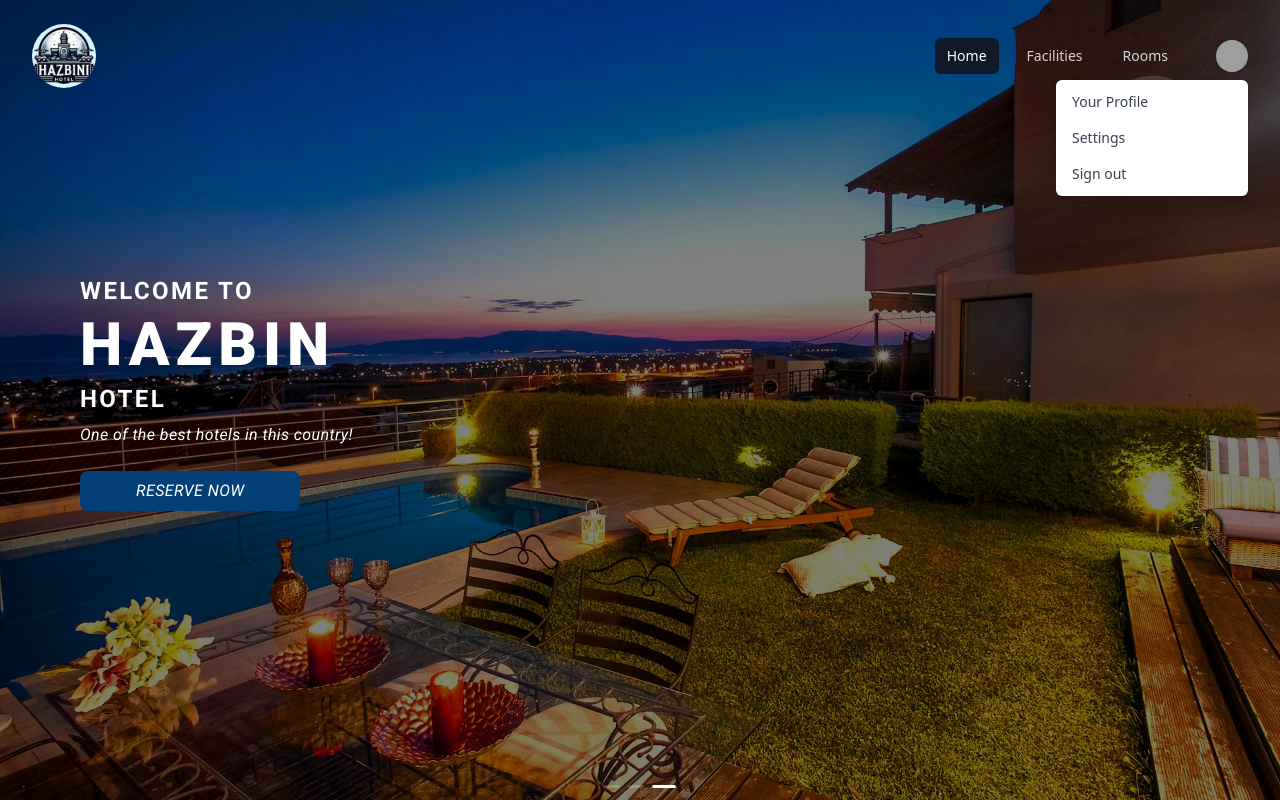
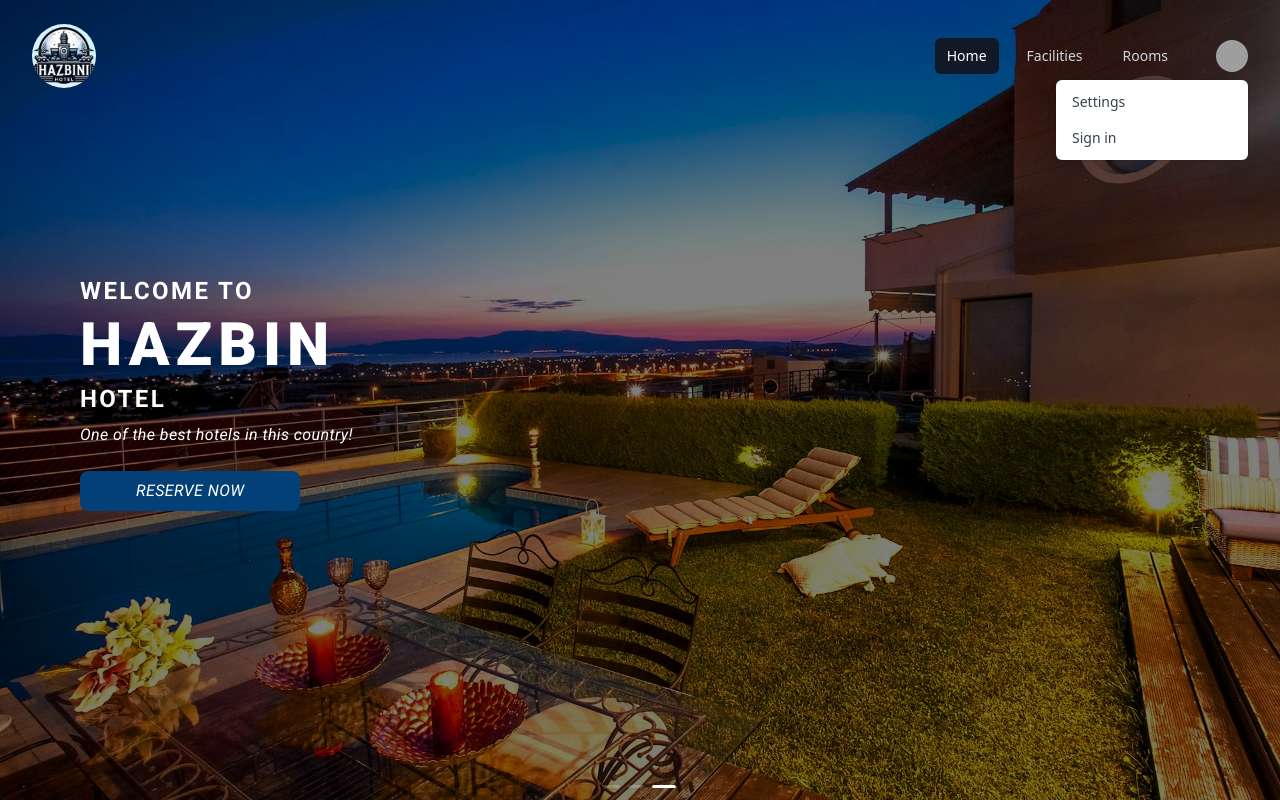
Before and after one commit to MarlonMQ/MarlonMQ-fullstack-hotel-project-MLIR, a React (Vite) app in the folder code/Client/: page / in a window 1280 px wide. Both pictures are taken after a click on the button "Open user menu". Shown: the top 800 px of the page. Built offline with nearby package versions, Linux system fonts and the light colour scheme; grey boxes are pictures that could not be loaded; a web font is replaced by a local one.

Commit message:
Manejo de roles hecho

```diff
--- a/code/Client/src/App.jsx
+++ b/code/Client/src/App.jsx
@@ -1,9 +1,10 @@
+// src/App.jsx
 import React from 'react';
 import { BrowserRouter as Router, Routes, Route } from 'react-router-dom';
 import AuthProvider from './components/loginComponents/AuthContext.jsx';
 import NavBar from './components/NavBar.jsx';
-import { CarouselComponent } from './components/Carousel.jsx'
-import {Footer} from './components/Footer.jsx';
+import { CarouselComponent } from './components/Carousel.jsx';
+import { Footer } from './components/Footer.jsx';
 
 import HomePage from './pages/HomePage';
 import LoginPage from './pages/LoginPage';
@@ -11,6 +12,7 @@ import SignUpPage from './pages/SignUpPage';
 import Facilities from './pages/Facilities';
 import RoomsPage from './pages/RoomsPage';
 import DashboardLayout from './LayOut/DashboardLayout.jsx';
+import ProtectedRoute from './components/loginComponents/ProtectedRoute.jsx';
 
 function App() {
   const images = {
@@ -37,7 +39,9 @@ function App() {
           <Route path="/signup" element={<SignUpPage />} />
           <Route path="/facilities" element={<Facilities />} />
           <Route path="/rooms" element={<RoomsPage />} />
-          <Route path="dashBoard" element={<DashboardLayout />} />
+          <Route element={<ProtectedRoute />}>
+            <Route path="/dashboard" element={<DashboardLayout />} />
+          </Route>
         </Routes>
         <Footer />
       </AuthProvider>
--- a/code/Client/src/components/NavBar.jsx
+++ b/code/Client/src/components/NavBar.jsx
@@ -17,7 +17,7 @@ function classNames(...classes) {
 }
 
 function NavBar() {
-  const {rol} = useContext(AuthContext);
+  const {token, rol, logout} = useContext(AuthContext);
 
   return (
     <Disclosure as="nav" className="bg-transparent absolute z-10 w-full">
@@ -75,6 +75,18 @@ function NavBar() {
                         {item.name}
                       </a>
                     ))}
+
+                    {rol === 'admin' && (
+                      <a
+                        href="/dashboard"  // Make sure the link is correct
+                        className={classNames(
+                          'text-gray-300 hover:bg-gray-700 hover:text-white',
+                          'rounded-md px-3 py-2 text-sm font-medium',
+                        )}
+                      >
+                        Dashboard
+                      </a>
+                    )}
                   </div>
 
                 </div>
@@ -108,16 +120,8 @@ function NavBar() {
                         leaveTo="transform opacity-0 scale-95"
                     >
                     <Menu.Items className="absolute right-0 z-10 mt-2 w-48 origin-top-right rounded-md bg-white py-1 shadow-lg ring-1 ring-black ring-opacity-5 focus:outline-none">
-                      <Menu.Item>
-                        {({ active }) => (
-                          <a
-                            href="#"
-                            className={classNames(active ? 'bg-gray-100' : '', 'block px-4 py-2 text-sm text-gray-700')}
-                          >
-                            Your Profile
-                          </a>
-                        )}
-                      </Menu.Item>
+
+
                       <Menu.Item>
                         {({ active }) => (
                           <a
@@ -128,30 +132,36 @@ function NavBar() {
                           </a>
                         )}
                       </Menu.Item>
+
+
+                      {token === null ? (
+                        <Menu.Item>
+                          {({ active }) => (
+                            <Link
+                              to="/login"
+                              className={classNames(active ? 'bg-gray-100' : '', 'block px-4 py-2 text-sm text-gray-700')}
+                            >
+                              Sign in
+                            </Link>
+                          )}
+                        </Menu.Item>
+
+
+
+                      ) : (
                         <Menu.Item>
                           {({ active }) => (
                             <a
                               href="#"
+                              onClick={logout}
                               className={classNames(active ? 'bg-gray-100' : '', 'block px-4 py-2 text-sm text-gray-700')}
                             >
                               Sign out
                             </a>
                           )}
                         </Menu.Item>
+                      )}
 
-
-                      {/* {rol === 'admin' && (
-                      <Menu.Item>
-                        {({ active }) => (
-                          <a
-                            href="/dashboard"  // Make sure the link is correct
-                            className={classNames(active ? 'bg-gray-100' : '', 'block px-4 py-2 text-sm text-gray-700')}
-                          >
-                            Dashboard
-                          </a>
-                        )}
-                      </Menu.Item>
-                    )} */}
 
                     </Menu.Items>
                   </Transition>
@@ -182,6 +192,19 @@ function NavBar() {
                 </Disclosure.Button>
               ))}
 
+              {rol === 'admin' && (
+                <Disclosure.Button
+                  as="a"
+                  href="/dashboard"
+                  className={classNames(
+                    'text-gray-300 hover:bg-gray-700 hover:text-white',
+                    'block rounded-md px-3 py-2 text-base font-medium'
+                  )}
+                >
+                  Dashboard
+                </Disclosure.Button>
+              )}
+
             </div>
           </Disclosure.Panel>
         </>
--- /dev/null
+++ b/code/Client/src/components/loginComponents/ProtectedRoute.jsx
@@ -0,0 +1,12 @@
+// src/components/ProtectedRoute.jsx
+import React, { useContext } from 'react';
+import { Navigate, Outlet } from 'react-router-dom';
+import { AuthContext } from './AuthContext.jsx';
+
+const ProtectedRoute = () => {
+  const { rol } = useContext(AuthContext);
+
+  return rol === 'admin' ? <Outlet /> : <Navigate to="/login" />;
+};
+
+export default ProtectedRoute;
--- a/code/Client/src/pages/HomePage.jsx
+++ b/code/Client/src/pages/HomePage.jsx
@@ -4,12 +4,10 @@ import { AuthContext } from '../components/loginComponents/AuthContext.jsx';
 
 function HomePage() {
 
-  const { token, logout } = useContext(AuthContext);
+  const { rol, logout } = useContext(AuthContext);
 
   return (
     <>
-      {/* It is necessary to have the same number of mobile images as desktop images */}
-      <button onClick={logout}>Logout</button>
     </>
   )
 }
```
Lines whose indentation alone changed are shown as unchanged.
